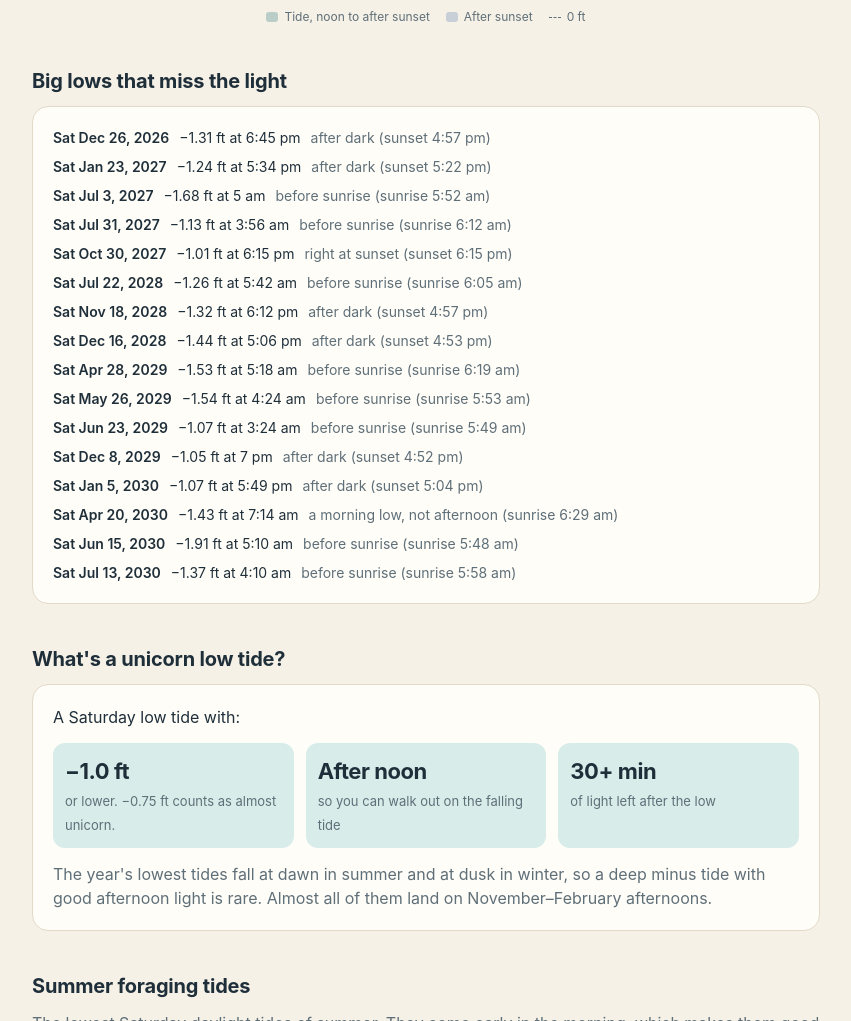
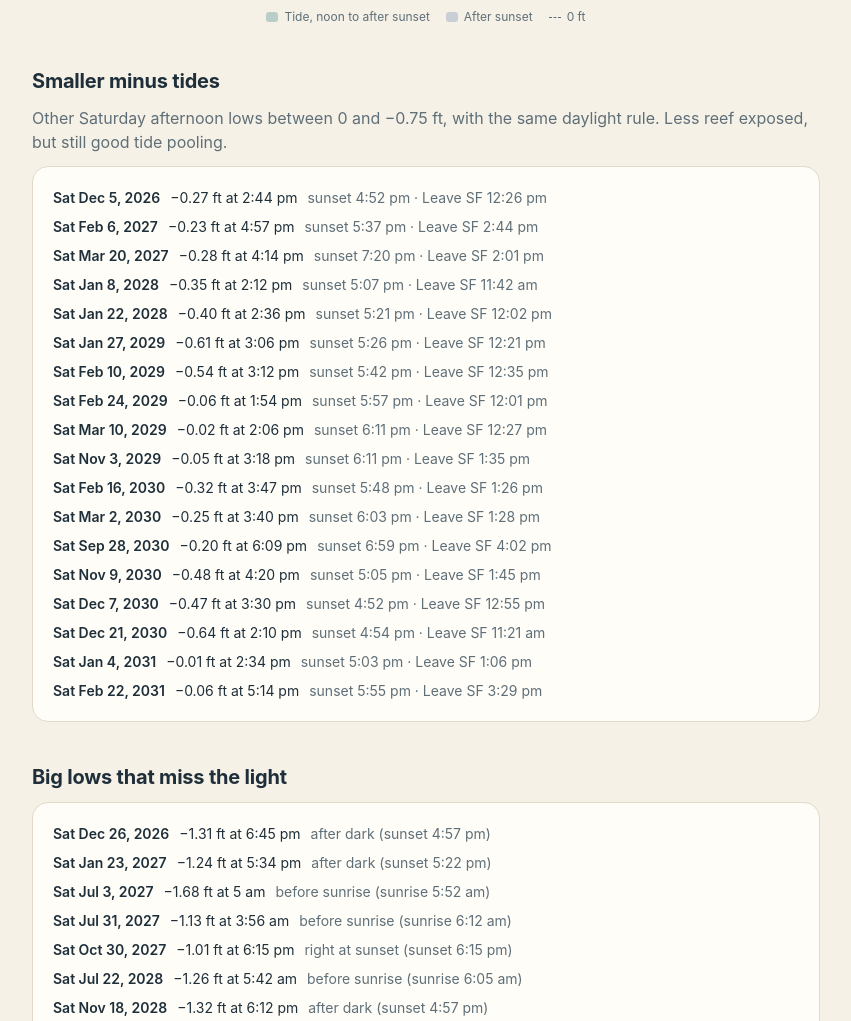
Before and after one commit to swirl2001/unicorn-tides, a plain HTML site: page site/index.html in a window 1280 px wide. Shown: the part 1654-2675 px from the top of the page, without its empty margins (214-1065 px from the left). Drawn offline with Linux system fonts and the light colour scheme.

Commit message:
Smaller minus tides: Saturday afternoon lows between 0 and -0.75 ft
Co-Authored-By: Claude Opus 5.5 <noreply@anthropic.com>

```diff
--- a/site/data.json
+++ b/site/data.json
@@ -1,6 +1,6 @@
 {
- "generated": "2026-11-18T11:18:28.602121-08:00",
- "generated_local": "Wed Nov 18, 11:18 AM",
+ "generated": "2026-11-18T11:33:16.185759-08:00",
+ "generated_local": "Wed Nov 18, 11:33 AM",
  "horizon": "Feb 28, 2031",
  "rule": {
   "unicorn_ft": -1.0,
@@ -839,6 +839,314 @@
    "below_zero_h": 13.45,
    "at_ritz": "1:07 pm",
    "leave_sf": "12:07 pm"
+  }
+ ],
+ "minor": [
+  {
+   "date": "2026-12-05",
+   "label": "Sat Dec 5, 2026",
+   "tier": "minor",
+   "low_ft": -0.27,
+   "low_time": "2:44 pm",
+   "low_h": 14.73,
+   "sunrise": "7:08 am",
+   "sunset": "4:52 pm",
+   "sunset_h": 16.87,
+   "minutes_before_sunset": 128,
+   "days_away": 17,
+   "below_zero": "1:46 pm",
+   "below_zero_h": 13.77,
+   "at_ritz": "1:26 pm",
+   "leave_sf": "12:26 pm"
+  },
+  {
+   "date": "2027-02-06",
+   "label": "Sat Feb 6, 2027",
+   "tier": "minor",
+   "low_ft": -0.23,
+   "low_time": "4:57 pm",
+   "low_h": 16.95,
+   "sunrise": "7:09 am",
+   "sunset": "5:37 pm",
+   "sunset_h": 17.62,
+   "minutes_before_sunset": 41,
+   "days_away": 80,
+   "below_zero": "4:04 pm",
+   "below_zero_h": 16.07,
+   "at_ritz": "3:44 pm",
+   "leave_sf": "2:44 pm"
+  },
+  {
+   "date": "2027-03-20",
+   "label": "Sat Mar 20, 2027",
+   "tier": "minor",
+   "low_ft": -0.28,
+   "low_time": "4:14 pm",
+   "low_h": 16.23,
+   "sunrise": "7:15 am",
+   "sunset": "7:20 pm",
+   "sunset_h": 19.33,
+   "minutes_before_sunset": 187,
+   "days_away": 122,
+   "below_zero": "3:21 pm",
+   "below_zero_h": 15.35,
+   "at_ritz": "3:01 pm",
+   "leave_sf": "2:01 pm"
+  },
+  {
+   "date": "2028-01-08",
+   "label": "Sat Jan 8, 2028",
+   "tier": "minor",
+   "low_ft": -0.35,
+   "low_time": "2:12 pm",
+   "low_h": 14.2,
+   "sunrise": "7:24 am",
+   "sunset": "5:07 pm",
+   "sunset_h": 17.12,
+   "minutes_before_sunset": 175,
+   "days_away": 416,
+   "below_zero": "1:02 pm",
+   "below_zero_h": 13.03,
+   "at_ritz": "12:42 pm",
+   "leave_sf": "11:42 am"
+  },
+  {
+   "date": "2028-01-22",
+   "label": "Sat Jan 22, 2028",
+   "tier": "minor",
+   "low_ft": -0.4,
+   "low_time": "2:36 pm",
+   "low_h": 14.6,
+   "sunrise": "7:20 am",
+   "sunset": "5:21 pm",
+   "sunset_h": 17.35,
+   "minutes_before_sunset": 165,
+   "days_away": 430,
+   "below_zero": "1:22 pm",
+   "below_zero_h": 13.37,
+   "at_ritz": "1:02 pm",
+   "leave_sf": "12:02 pm"
+  },
+  {
+   "date": "2029-01-27",
+   "label": "Sat Jan 27, 2029",
+   "tier": "minor",
+   "low_ft": -0.61,
+   "low_time": "3:06 pm",
+   "low_h": 15.1,
+   "sunrise": "7:17 am",
+   "sunset": "5:26 pm",
+   "sunset_h": 17.43,
+   "minutes_before_sunset": 141,
+   "days_away": 801,
+   "below_zero": "1:41 pm",
+   "below_zero_h": 13.68,
+   "at_ritz": "1:21 pm",
+   "leave_sf": "12:21 pm"
+  },
+  {
+   "date": "2029-02-10",
+   "label": "Sat Feb 10, 2029",
+   "tier": "minor",
+   "low_ft": -0.54,
+   "low_time": "3:12 pm",
+   "low_h": 15.2,
+   "sunrise": "7:05 am",
+   "sunset": "5:42 pm",
+   "sunset_h": 17.7,
+   "minutes_before_sunset": 150,
+   "days_away": 815,
+   "below_zero": "1:55 pm",
+   "below_zero_h": 13.92,
+   "at_ritz": "1:35 pm",
+   "leave_sf": "12:35 pm"
+  },
+  {
+   "date": "2029-02-24",
+   "label": "Sat Feb 24, 2029",
+   "tier": "minor",
+   "low_ft": -0.06,
+   "low_time": "1:54 pm",
+   "low_h": 13.9,
+   "sunrise": "6:49 am",
+   "sunset": "5:57 pm",
+   "sunset_h": 17.95,
+   "minutes_before_sunset": 243,
+   "days_away": 829,
+   "below_zero": "1:21 pm",
+   "below_zero_h": 13.35,
+   "at_ritz": "1:01 pm",
+   "leave_sf": "12:01 pm"
+  },
+  {
+   "date": "2029-03-10",
+   "label": "Sat Mar 10, 2029",
+   "tier": "minor",
+   "low_ft": -0.02,
+   "low_time": "2:06 pm",
+   "low_h": 14.1,
+   "sunrise": "6:30 am",
+   "sunset": "6:11 pm",
+   "sunset_h": 18.18,
+   "minutes_before_sunset": 245,
+   "days_away": 843,
+   "below_zero": "1:47 pm",
+   "below_zero_h": 13.78,
+   "at_ritz": "1:27 pm",
+   "leave_sf": "12:27 pm"
+  },
+  {
+   "date": "2029-11-03",
+   "label": "Sat Nov 3, 2029",
+   "tier": "minor",
+   "low_ft": -0.05,
+   "low_time": "3:18 pm",
+   "low_h": 15.3,
+   "sunrise": "7:35 am",
+   "sunset": "6:11 pm",
+   "sunset_h": 18.18,
+   "minutes_before_sunset": 173,
+   "days_away": 1081,
+   "below_zero": "2:55 pm",
+   "below_zero_h": 14.92,
+   "at_ritz": "2:35 pm",
+   "leave_sf": "1:35 pm"
+  },
+  {
+   "date": "2030-02-16",
+   "label": "Sat Feb 16, 2030",
+   "tier": "minor",
+   "low_ft": -0.32,
+   "low_time": "3:47 pm",
+   "low_h": 15.78,
+   "sunrise": "6:59 am",
+   "sunset": "5:48 pm",
+   "sunset_h": 17.8,
+   "minutes_before_sunset": 122,
+   "days_away": 1186,
+   "below_zero": "2:46 pm",
+   "below_zero_h": 14.77,
+   "at_ritz": "2:26 pm",
+   "leave_sf": "1:26 pm"
+  },
+  {
+   "date": "2030-03-02",
+   "label": "Sat Mar 2, 2030",
+   "tier": "minor",
+   "low_ft": -0.25,
+   "low_time": "3:40 pm",
+   "low_h": 15.67,
+   "sunrise": "6:41 am",
+   "sunset": "6:03 pm",
+   "sunset_h": 18.05,
+   "minutes_before_sunset": 144,
+   "days_away": 1200,
+   "below_zero": "2:48 pm",
+   "below_zero_h": 14.8,
+   "at_ritz": "2:28 pm",
+   "leave_sf": "1:28 pm"
+  },
+  {
+   "date": "2030-09-28",
+   "label": "Sat Sep 28, 2030",
+   "tier": "minor",
+   "low_ft": -0.2,
+   "low_time": "6:09 pm",
+   "low_h": 18.15,
+   "sunrise": "7:01 am",
+   "sunset": "6:59 pm",
+   "sunset_h": 18.98,
+   "minutes_before_sunset": 50,
+   "days_away": 1410,
+   "below_zero": "5:22 pm",
+   "below_zero_h": 17.37,
+   "at_ritz": "5:02 pm",
+   "leave_sf": "4:02 pm"
+  },
+  {
+   "date": "2030-11-09",
+   "label": "Sat Nov 9, 2030",
+   "tier": "minor",
+   "low_ft": -0.48,
+   "low_time": "4:20 pm",
+   "low_h": 16.33,
+   "sunrise": "6:42 am",
+   "sunset": "5:05 pm",
+   "sunset_h": 17.08,
+   "minutes_before_sunset": 45,
+   "days_away": 1452,
+   "below_zero": "3:05 pm",
+   "below_zero_h": 15.08,
+   "at_ritz": "2:45 pm",
+   "leave_sf": "1:45 pm"
+  },
+  {
+   "date": "2030-12-07",
+   "label": "Sat Dec 7, 2030",
+   "tier": "minor",
+   "low_ft": -0.47,
+   "low_time": "3:30 pm",
+   "low_h": 15.5,
+   "sunrise": "7:10 am",
+   "sunset": "4:52 pm",
+   "sunset_h": 16.87,
+   "minutes_before_sunset": 82,
+   "days_away": 1480,
+   "below_zero": "2:15 pm",
+   "below_zero_h": 14.25,
+   "at_ritz": "1:55 pm",
+   "leave_sf": "12:55 pm"
+  },
+  {
+   "date": "2030-12-21",
+   "label": "Sat Dec 21, 2030",
+   "tier": "minor",
+   "low_ft": -0.64,
+   "low_time": "2:10 pm",
+   "low_h": 14.17,
+   "sunrise": "7:20 am",
+   "sunset": "4:54 pm",
+   "sunset_h": 16.9,
+   "minutes_before_sunset": 165,
+   "days_away": 1494,
+   "below_zero": "12:41 pm",
+   "below_zero_h": 12.68,
+   "at_ritz": "12:21 pm",
+   "leave_sf": "11:21 am"
+  },
+  {
+   "date": "2031-01-04",
+   "label": "Sat Jan 4, 2031",
+   "tier": "minor",
+   "low_ft": -0.01,
+   "low_time": "2:34 pm",
+   "low_h": 14.57,
+   "sunrise": "7:24 am",
+   "sunset": "5:03 pm",
+   "sunset_h": 17.05,
+   "minutes_before_sunset": 150,
+   "days_away": 1508,
+   "below_zero": "2:26 pm",
+   "below_zero_h": 14.43,
+   "at_ritz": "2:06 pm",
+   "leave_sf": "1:06 pm"
+  },
+  {
+   "date": "2031-02-22",
+   "label": "Sat Feb 22, 2031",
+   "tier": "minor",
+   "low_ft": -0.06,
+   "low_time": "5:14 pm",
+   "low_h": 17.23,
+   "sunrise": "6:51 am",
+   "sunset": "5:55 pm",
+   "sunset_h": 17.92,
+   "minutes_before_sunset": 41,
+   "days_away": 1557,
+   "below_zero": "4:49 pm",
+   "below_zero_h": 16.82,
+   "at_ritz": "4:29 pm",
+   "leave_sf": "3:29 pm"
   }
  ],
  "misses": [
--- a/site/index.html
+++ b/site/index.html
@@ -161,6 +161,12 @@
     </p>
   </section>
 
+  <section id="minor-section" hidden>
+    <h2>Smaller minus tides</h2>
+    <p class="muted" style="margin:0 0 12px">Other Saturday afternoon lows between 0 and −0.75 ft, with the same daylight rule. Less reef exposed, but still good tide pooling.</p>
+    <div class="card"><ul class="misses" id="minor"></ul></div>
+  </section>
+
   <section id="misses-section" hidden>
     <h2>Big lows that miss the light</h2>
     <div class="card"><ul class="misses" id="misses"></ul></div>
@@ -210,6 +216,10 @@
         <li>The 4 lowest tides of each summer (May–August) that fall on a Saturday, drop below 0 ft and come after sunrise.</li>
         <li><b>Leave SF</b> gets you to the beach as the tide drops below 0 ft, or at sunrise if that's later. Summer minus tides often start in the dark, so most of these are timed for sunrise.</li>
         <li>Seaweed harvesting and poke poling need a California fishing license, with daily limits. Taking anything is banned in marine protected areas, including Fitzgerald Marine Reserve, so check the rules for where you go.</li>
+      </ul>
+      <h3>Smaller minus tides</h3>
+      <ul>
+        <li>Saturday lows between 0 and −0.75 ft that meet the same daylight rule as the unicorns: after noon and at least 30 minutes before sunset. Leave SF is timed the same way.</li>
       </ul>
       <h3>What the forecast can't see</h3>
       <ul>
@@ -334,6 +344,13 @@
         document.getElementById('summer-section').hidden = false;
       }
 
+      const minor = data.minor || [];
+      if (minor.length) {
+        document.getElementById('minor').innerHTML = minor.map((m) =>
+          `<li><b>${m.label}</b><span>${sign(m.low_ft)} ft at ${m.low_time}</span><span class="why">sunset ${m.sunset} · Leave SF ${m.leave_sf}</span></li>`).join('');
+        document.getElementById('minor-section').hidden = false;
+      }
+
       const misses = data.misses || [];
       if (misses.length) {
         document.getElementById('misses').innerHTML = misses.map((m) =>
```
Also changed, not shown: 1 other file.
